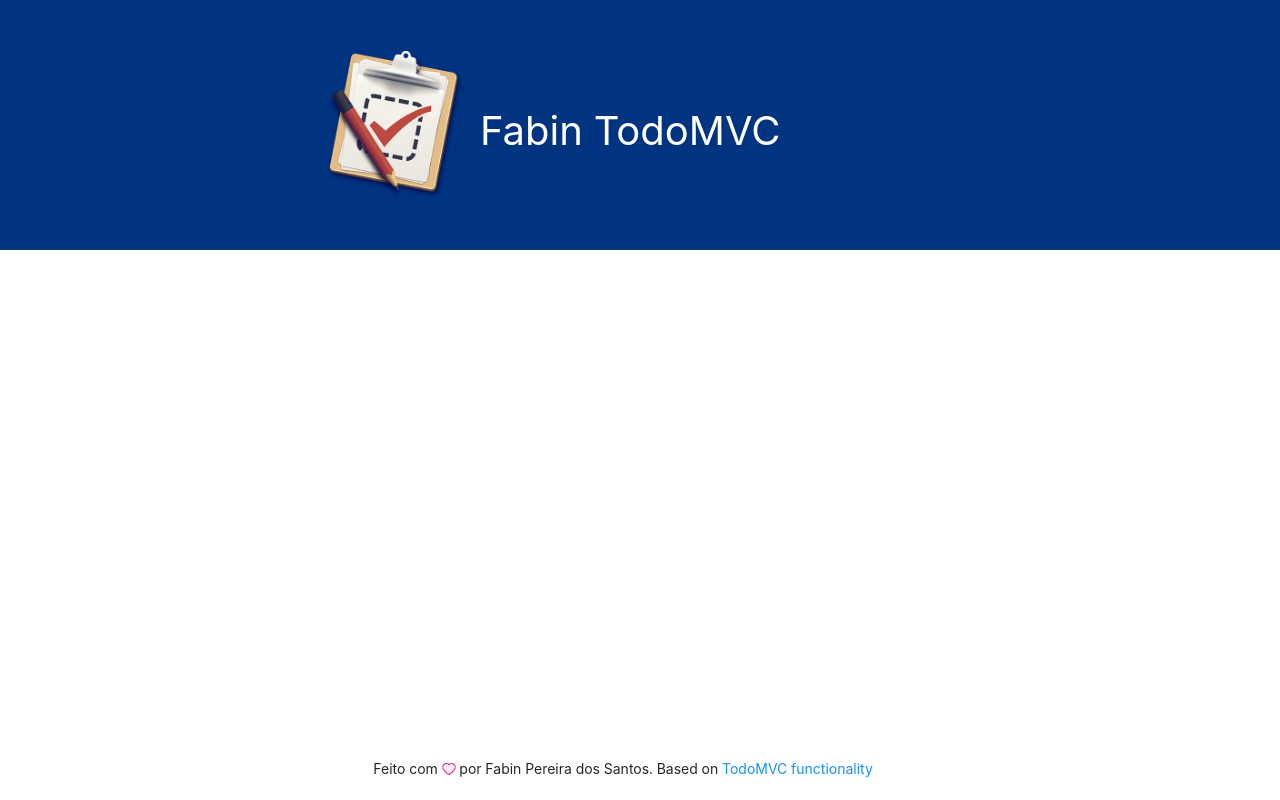
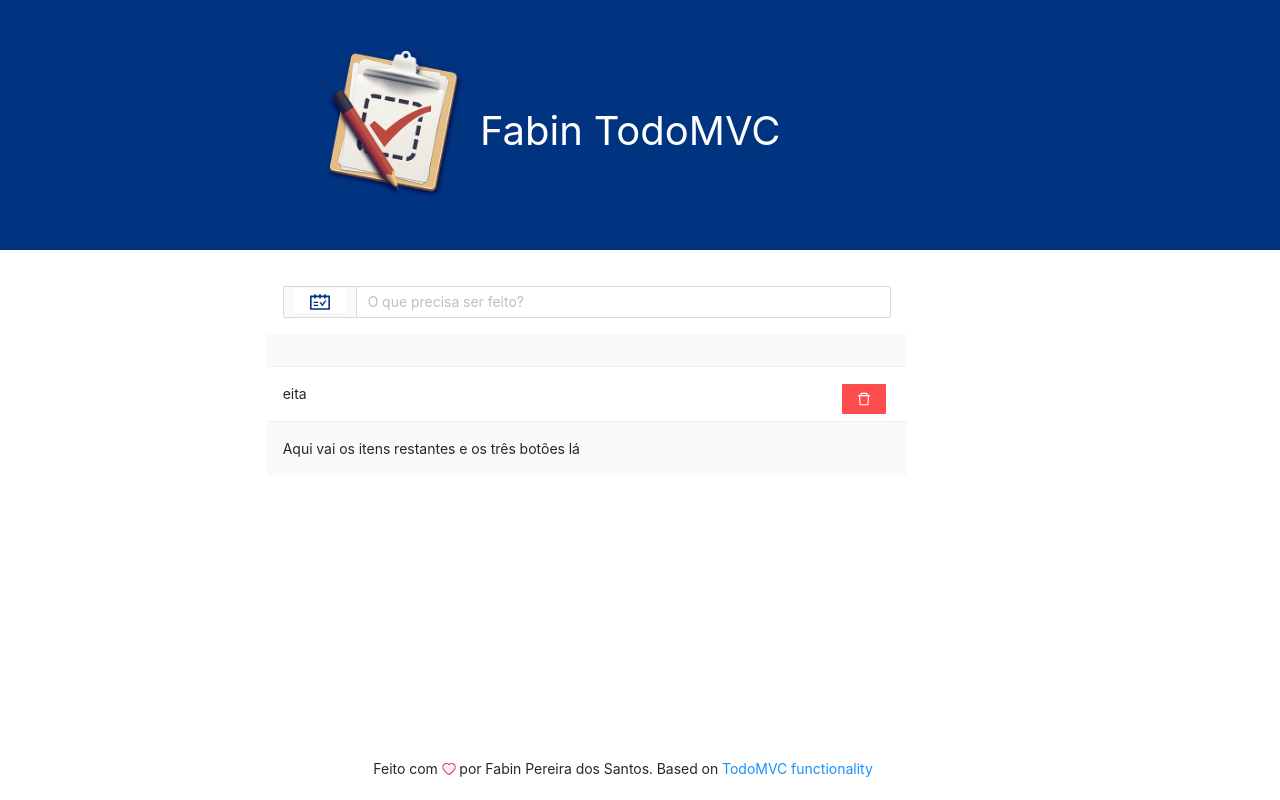
Before and after one commit to pereirafabiosantos2018/app-next-todo, a Next.js app in the folder todo-mvc-next/: page / in a window 1280 px wide. Built offline with nearby package versions, Linux system fonts and the light colour scheme.

Commit message:
Parte inicial do header da Table

```diff
--- a/todo-mvc-next/pages/index.js
+++ b/todo-mvc-next/pages/index.js
@@ -1,6 +1,8 @@
 // AntDesign
-import { Row, Col, Image } from 'antd';
-import { HeartTwoTone } from '@ant-design/icons';
+import { Row, Col, Image, Table, Button, Input } from 'antd';
+import { HeartTwoTone, DeleteOutlined, ScheduleOutlined } from '@ant-design/icons';
+
+const { Search } = Input;
 
 // Next
 import Link from 'next/link'
@@ -8,12 +10,47 @@ import Link from 'next/link'
 // Enums
 import { Colors } from '../Enums/enums';
 
+
+const columns = [
+  {
+    // title: 'Tarefa',
+    dataIndex: 'tarefa',
+    render: (valor) => {
+      return (
+        <>
+          {valor}
+
+          <Button style={{ backgroundColor: '#ff4d4f', position: 'absolute', right: 20 }} ghost>
+            <DeleteOutlined style={{ color: '#fff' }} />
+          </Button>
+        </>
+      )
+    }
+  }
+];
+
+const onSelectChange = selectedRowKeys => {
+  console.log('selectedRowKeys changed: ', selectedRowKeys);
+  this.setState({ selectedRowKeys });
+};
+
+const data = [
+  {
+    tarefa: 'eita',
+  }
+];
+
 export default function Home() {
+
+  const rowSelection = {
+    // selectedRowKeys,
+    onChange: onSelectChange,
+  };
 
   return (
 
     <>
-      <div style={{ backgroundColor: Colors.Azul, height: 250, width: '100%'}}>
+      <div style={{ backgroundColor: Colors.Azul, height: 250, width: '100%' }}>
 
         <Row>
 
@@ -36,6 +73,37 @@ export default function Home() {
 
       <Row>
 
+        <Col span={12} offset={5} style={{ top: 20 }}>
+
+          <Table
+            title={() =>
+              <Row>
+                <Col span={24}>
+
+                  <Input
+                    addonBefore={
+                      <Button style={{ border: 0, height: 25, borderColor: 'transparent' }}>
+                        <ScheduleOutlined style={{ color: '#003380', fontSize: 20 }} />
+                      </Button>
+                    }
+                    placeholder="O que precisa ser feito?"
+                    // onSearch={onSearch}
+                    enterButton />
+
+                </Col>
+              </Row>
+            }
+            footer={() => 'Aqui vai os itens restantes e os três botões lá'}
+            columns={columns}
+            dataSource={data}
+            pagination={false} />
+
+        </Col>
+
+      </Row>
+
+      <Row>
+
         <Col span={10} offset={7} style={{ bottom: 20, position: 'absolute' }}>
           Feito com  <HeartTwoTone twoToneColor="#eb2f96" /> por Fabin Pereira dos Santos. Based on
 
```
Lines whose indentation alone changed are shown as unchanged.
